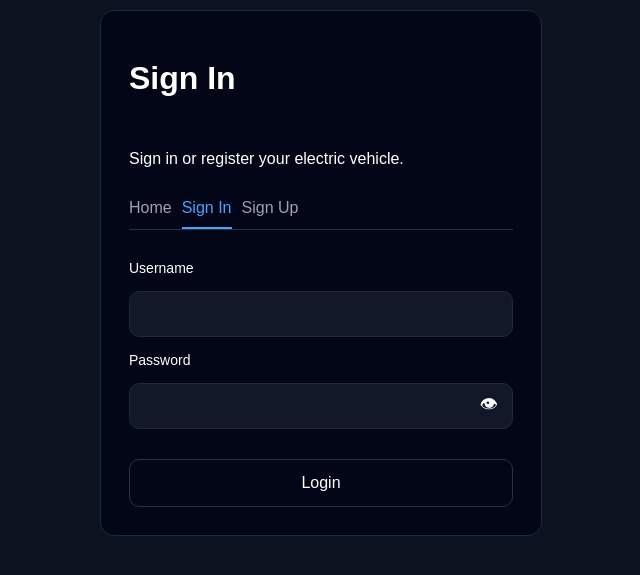
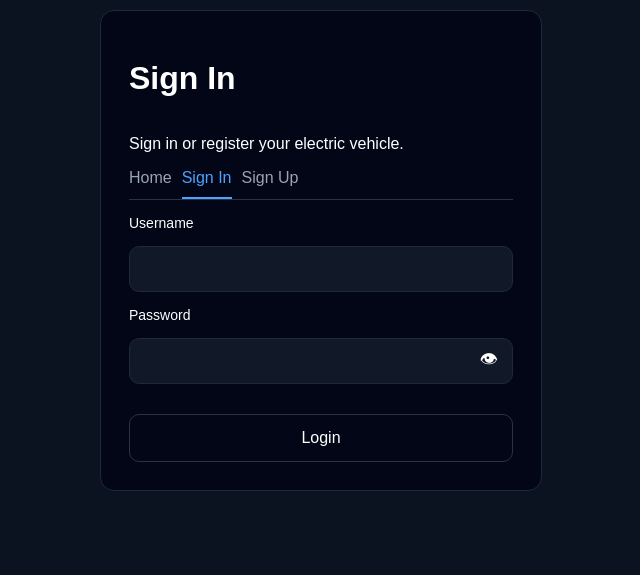
Before and after one commit to charles-balingit/SofdesProject, a Flask app: page /login in a window 1280 px wide. Shown: the part 71-646 px from the top of the page, without its empty margins (319-959 px from the left). Run offline with Flask 3, Linux system fonts and the light colour scheme.

Commit message:
Update styles.css

```diff
--- a/app/static/css/styles.css
+++ b/app/static/css/styles.css
@@ -332,7 +332,6 @@ body {
 .auth-container-reg {
     display: flex;
     flex-direction: column;
-    gap: 15px;
     background:#020617;
     width:30%;
     margin:10px auto;
```
